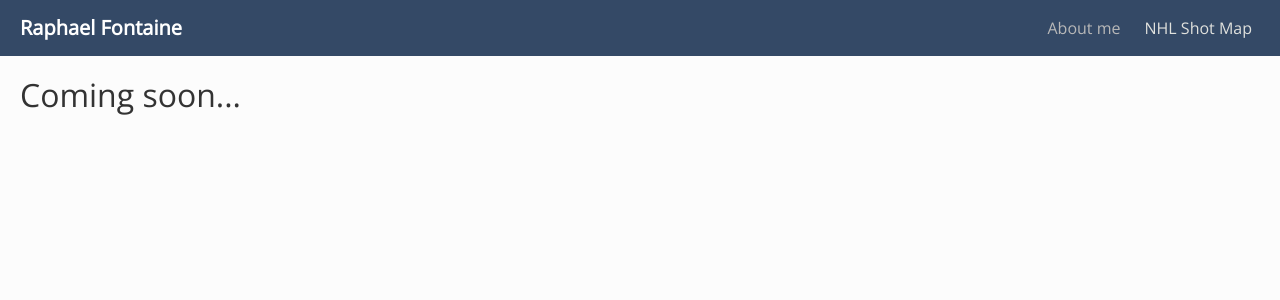
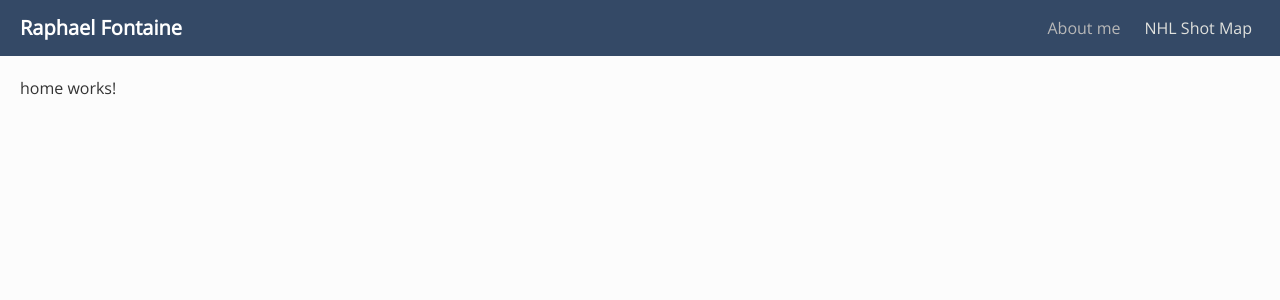
Before and after one commit to Fontaine44/portfolio-website, an Angular app: page / in a window 1280 px wide. Shown: the top 300 px of the page. Built offline with nearby package versions, Linux system fonts and the light colour scheme.

Commit message:
Change about me to home

```diff
--- a/src/app/about-me/about-me.component.html
+++ /dev/null
@@ -1 +0,0 @@
-<h2>Coming soon...</h2>
--- a/src/app/app-routing.module.ts
+++ b/src/app/app-routing.module.ts
@@ -1,6 +1,6 @@
 import { NgModule } from '@angular/core';
 import { RouterModule, Routes } from '@angular/router';
-import { AboutMeComponent } from './about-me/about-me.component';
+import { HomeComponent } from './home/home/home.component';
 
 const routes: Routes = [
   {
@@ -9,7 +9,7 @@ const routes: Routes = [
   },
   {
     path: '',
-    component: AboutMeComponent,
+    component: HomeComponent,
   }
 ];
 
--- a/src/app/app.module.ts
+++ b/src/app/app.module.ts
@@ -4,13 +4,13 @@ import { BrowserModule } from '@angular/platform-browser';
 import { AppRoutingModule } from './app-routing.module';
 import { AppComponent } from './app.component';
 import { SharedModule } from './shared/shared.module';
-import { AboutMeComponent } from './about-me/about-me.component';
+import { HomeComponent } from './home/home/home.component';
 
 
 @NgModule({
   declarations: [
     AppComponent,
-    AboutMeComponent,
+    HomeComponent,
   ],
   imports: [
     BrowserModule,
--- /dev/null
+++ b/src/app/home/home/home.component.html
@@ -0,0 +1 @@
+<p>home works!</p>
```
Also changed, not shown: src/app/about-me/about-me.component.ts (deleted, +0 -10 lines), src/app/home/home/home.component.ts (added, +10 -0 lines), src/app/home/home/home.component.scss (renamed from src/app/about-me/about-me.component.scss), 1 other file (tests, documents, lock files or other folders).
